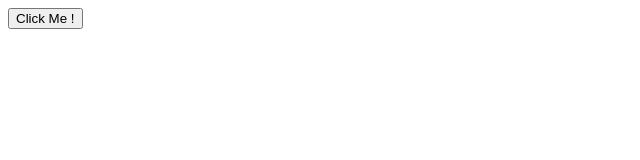
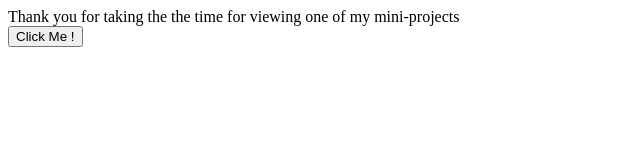
Before and after one commit to AlphaOmegaAK/toast-v1, a plain HTML site: page index.html in a window 1280 px wide. Both pictures are taken after a click on the button "Click Me !". Shown: the whole page, without its empty margins (0-640 px from the left). Drawn offline with Linux system fonts and the light colour scheme; files that its build step writes are made by us from their sources.

Commit message:
button click for a notifications functional

```diff
--- a/index.html
+++ b/index.html
@@ -5,10 +5,12 @@
     <meta name="viewport" content="width=device-width, initial-scale=1.0" />
     <!-- Main CSS -->
     <link rel="stylesheet" href="style.css" />
+    <!-- Main JS -->
+    <script defer src="./js/script.js "></script>
     <title>Toast Notification v1</title>
   </head>
   <body>
-    <div class="container"></div>
+    <div id="container"></div>
     <button id="btn">Click Me !</button>
   </body>
 </html>
--- a/js/script.js
+++ b/js/script.js
@@ -0,0 +1,21 @@
+const btn = document.getElementById('btn');
+const container = document.getElementById('container');
+
+btn.addEventListener('click', () => {
+    createNotification();
+    console.log("Clicked !");
+})
+
+function createNotification() {
+    const notif = document.createElement('div');
+    notif.classList.add('toast');
+
+    notif.innerText = "Thank you for taking the the time for viewing one of my mini-projects"
+
+    container.appendChild(notif);
+
+    setTimeout(() => {
+        notif.remove();
+    }, 3000);
+
+}
```
